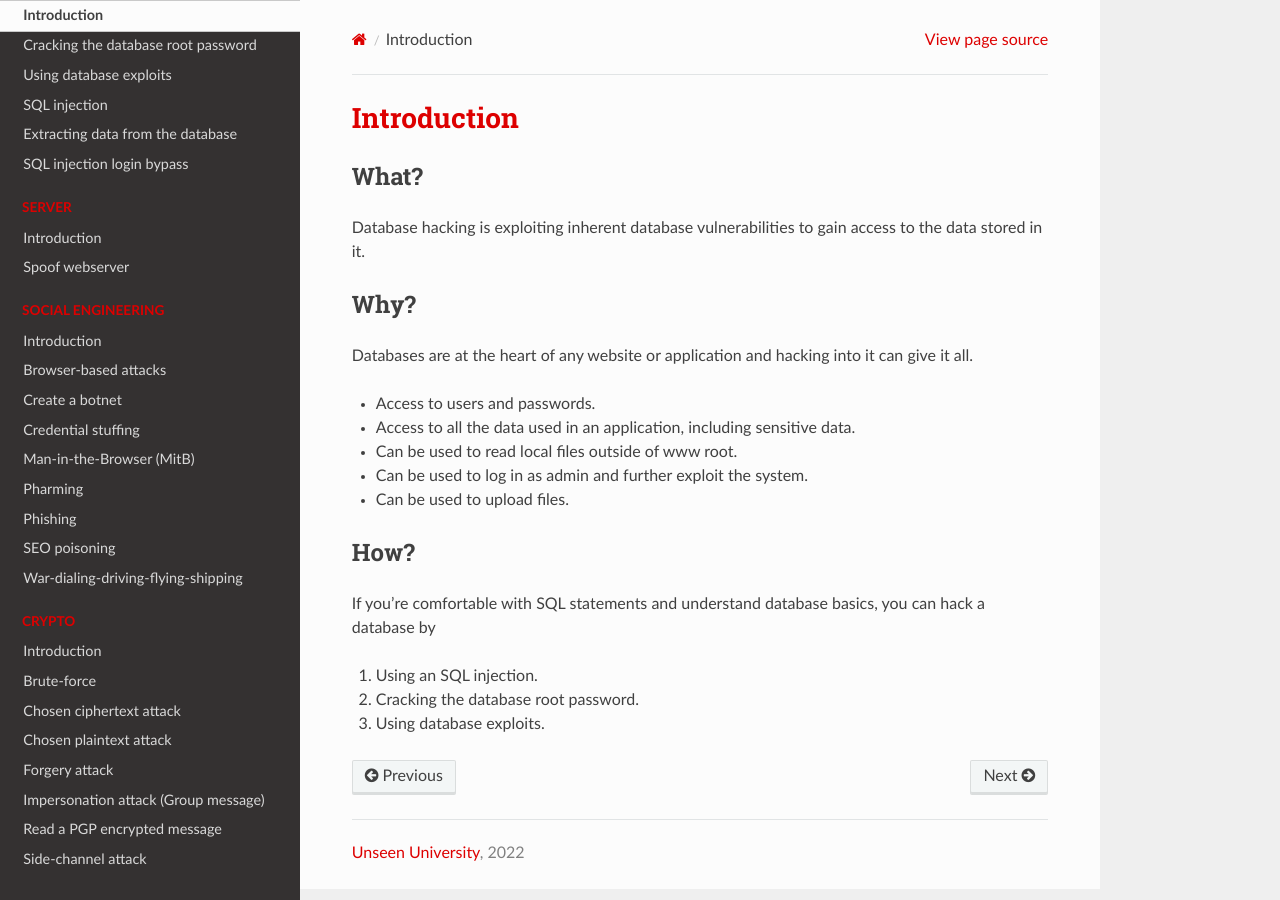
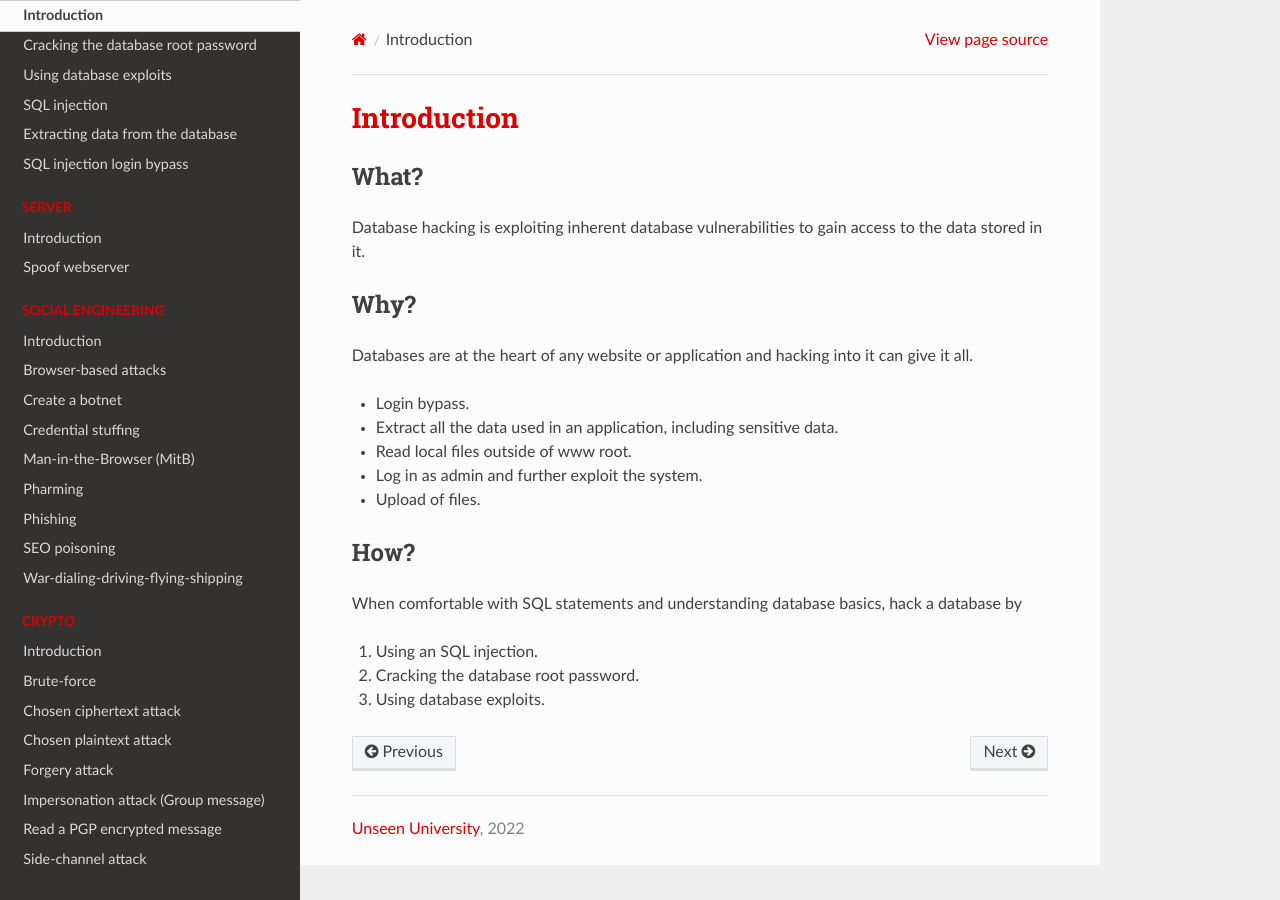
Before and after one commit to tymyrddin/red-basic, a Sphinx documentation site: the page built from source/docs/databases/README.md, in a window 1280 px wide. Built offline with Sphinx 7.4.7 and the Read the Docs theme 2.0.0, drawn with Linux system fonts in a browser that asks for light colours.

Commit message:
Databases

```diff
--- a/source/docs/databases/README.md
+++ b/source/docs/databases/README.md
@@ -8,15 +8,15 @@ Database hacking is exploiting inherent database vulnerabilities to gain access
 
 Databases are at the heart of any website or application and hacking into it can give it all.
 
-* Access to users and passwords.
-* Access to all the data used in an application, including sensitive data.
-* Can be used to read local files outside of www root.
-* Can be used to log in as admin and further exploit the system.
-* Can be used to upload files.
+* Login bypass.
+* Extract all the data used in an application, including sensitive data.
+* Read local files outside of www root.
+* Log in as admin and further exploit the system.
+* Upload of files.
 
 ## How?
 
-If you’re comfortable with SQL statements and understand database basics, you can hack a database by
+When comfortable with SQL statements and understanding database basics, hack a database by
 
 1. Using an SQL injection.
 1. Cracking the database root password.
```
Also changed, not shown: source/docs/databases/SQLi-login.md (+1 -0 lines).
